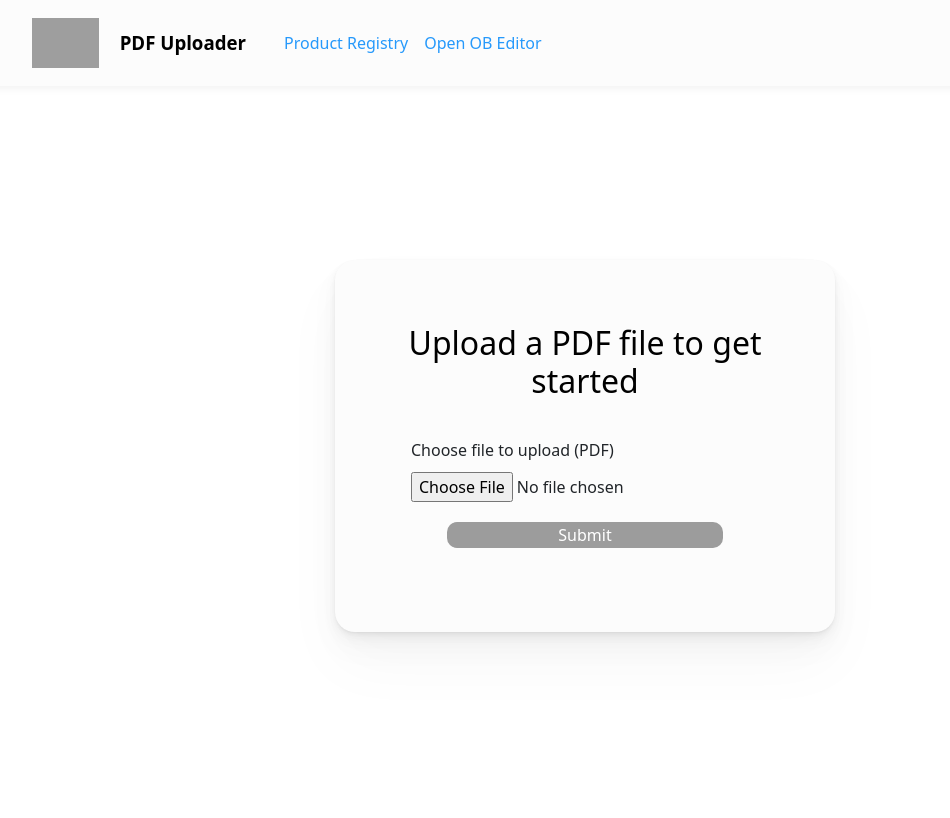
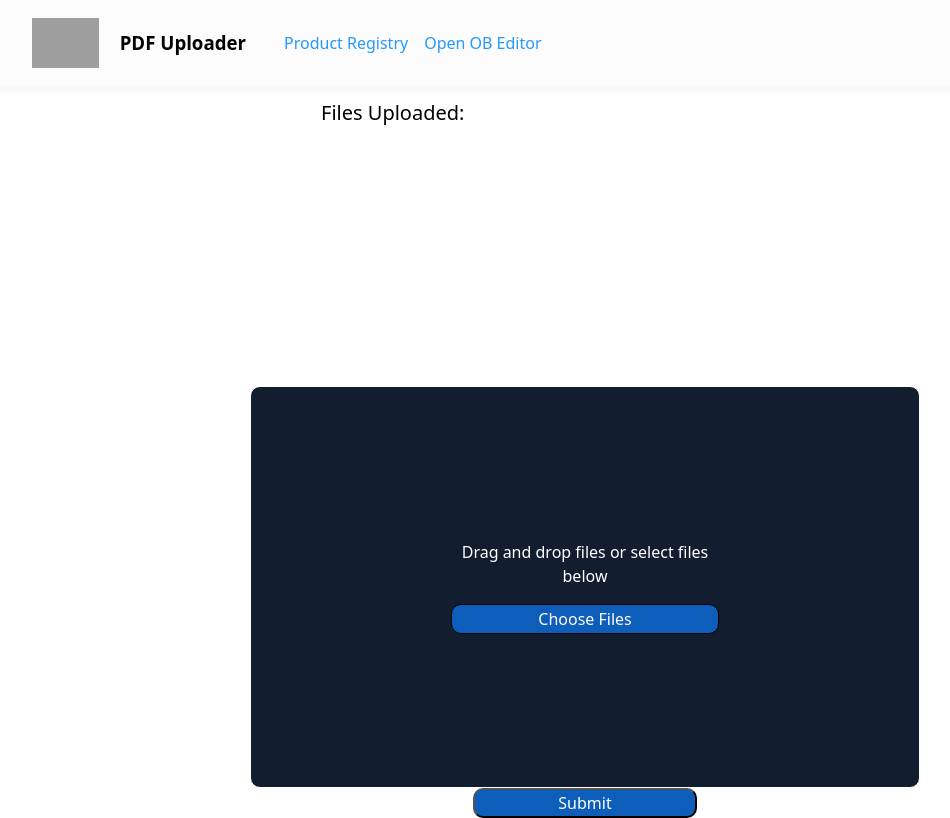
Before and after one commit to cthao17/OrangeButtonPDF, a React (Vite) app: page / in a window 1280 px wide. Shown: the whole page, without its empty margins (55-1005 px from the left). Built offline with nearby package versions, Linux system fonts and the light colour scheme; grey boxes are pictures that could not be loaded.

Commit message:
Adding Drag and Drop Upload Box

```diff
--- a/src/components/Home.jsx
+++ b/src/components/Home.jsx
@@ -1,13 +1,15 @@
 import axios from "axios";
 import "./styles.css";
-import { useState } from "react";
+import { useState, useRef } from "react";
 import {Toast, ToastContainer} from "react-bootstrap";
 import {useNavigate} from 'react-router-dom'
 
 function Home(props) {
     const [showSuccess, setShowSuccess] = useState(false);
     const [showInvalid, setShowInvalid] = useState(false);
+    const [showDuplicate, setShowDuplicate] = useState(false);
     const navigate = useNavigate();
+
     // https://www.npmjs.com/package/react-pdf
     // find way to handle/view pdfs in react (look for good packages: well maintained with not too many dependencies)
     const [fileState, setFileState] = useState( {
@@ -15,20 +17,7 @@ function Home(props) {
         numPages: null,
         pageNumber: 1
     })
-    const fileSelected = (e) => {
-        console.log(e);
-        if (e.target.files.length === 0) {
-            // do nothing (deselect case)
-        }else{
-            console.log(e.target.value);
-            if (e.target.value.toUpperCase().endsWith(".PDF")) {
-                setShowSuccess(true);
-                setFileState( {selectedFile : e.target.files[0]});
-            }else{
-                setShowInvalid(true);
-            }
-        }
-    }
+
     // https://stackoverflow.com/questions/53132236/file-upload-with-reactjs-and-flask
     // https://stackoverflow.com/questions/60544939/cors-issues-for-flask-api-call-from-react-both-in-localhost
     const uploadFile = () => {
@@ -39,12 +28,56 @@ function Home(props) {
             .then(res => console.log(res))
             .catch(err => console.error(err));
     }
+
     const handleSubmit = (e) => {
         e.preventDefault();
         // parse form, get results
         // redirect to results
         uploadFile();
         navigate('/results');
+    }
+
+    const [files, setFiles] = useState([])
+    const inputRef = useRef()
+    const handleClick = () => {
+        inputRef.current.click()
+    }
+
+    const handleFiles = (fileList, mode = 'w') => {
+        if (fileList.length === 0) {
+            return;
+        }
+
+        Array.from(fileList).forEach(file => {
+            if (!file.name.toUpperCase().endsWith(".PDF")) {
+                setShowInvalid(true);
+                return;
+            }
+
+            if (files.some(existingFile => existingFile.name === file.name)) {
+                setShowDuplicate(true);
+                return;
+            }
+
+            setShowSuccess(true);
+            if (mode === 'a') {
+                // Add file to the existing files list if mode is 'a'
+                setFiles(prevFiles => [...prevFiles, file]);
+            } else {
+                // Replace files list with new files if mode is 'w'
+                setFiles([file]);
+            }
+        });
+    }
+
+    const removeFile = (name) => {
+        const newFiles = files.filter((file) => file.name !== name)
+        setFiles(newFiles)
+    }
+
+    const preventBubbling = (e) => {
+        e.stopPropagation()
+        e.preventDefault()
     }
 
     console.log(fileState.selectedFile);
@@ -62,23 +95,53 @@ function Home(props) {
             </Toast.Header>
             <Toast.Body className="text-white">Invalid file type! Select a pdf.</Toast.Body>
             </Toast>
+            <Toast onClose={() => setShowDuplicate(false)} show={showDuplicate} delay={3000} bg="warning" animation autohide>
+                    <Toast.Header>
+                        <strong className="me-auto">Notification</strong>
+                    </Toast.Header>
+                    <Toast.Body className="text-white">Duplicate file detected!</Toast.Body>
+                </Toast>
         </ToastContainer>
         <div id = "wrapper">
-            <div id="home-content-container">
-                <h2 id="home-header">Upload a PDF file to get started</h2>
-                <form onSubmit={handleSubmit}>
-                    <div id = "upload-form">
-                        <div id = "upload-input-container">
-                            <label htmlFor="file" id="upload-label">
-                                Choose file to upload (PDF)
-                            </label>
-                            <input type="file" accept="pdf" id = "file" onChange={(e)=> fileSelected(e)}/>
-                        </div>
+            <div id="list">
+                <h5>Files Uploaded:</h5>
+                    {files && (
+                        <ul id="files">
+                            {files.map((file, i) => (
+                                <li key={file.name}>
+                                    {i + 1}. {file.name}
+                                    <span>
+                                        <button id="removeButton" onClick={() => removeFile(file.name)}>Remove</button>
+                                    </span>
+                                </li>
+                            ))}
+                        </ul>
+                    )}
+            </div>
+            <div
+                id="form"
+                onDragEnter={preventBubbling}
+                onDragOver={preventBubbling}
+                onDrop={(e) => {
+                    preventBubbling(e);
+                    handleFiles(e.dataTransfer.files, 'a');
+                }}>
+                <i id="fa fa-cloud-upload fa-4x"></i>
+                <p>Drag and drop files or select files below</p>
 
-                        <button type = "submit" id="submit-btn" disabled={fileState.selectedFile === null}>Submit</button>
-                    </div>
-                </form>
+                <input
+                    ref={inputRef}
+                    type="file"
+                    multiple
+                    style={{ display: 'none' }}
+                    onChange={(e) => handleFiles(e.target.files, 'a')}
+                />
+                <button onClick={handleClick}>Choose Files</button>
             </div>
+
+            <button id="submit" onClick={handleSubmit}>
+                Submit
+            </button>
         </div>
 
 
--- a/src/components/styles.css
+++ b/src/components/styles.css
@@ -32,6 +32,7 @@
     display: flex;
     justify-content: center;
     align-items: center;
+    flex-direction: column;
     min-height: 90vh;
     /* background-color: #f0f0f0; */
 }
@@ -119,3 +120,65 @@
 #show-more-btn:hover{
     background-color: #818181;
 }
+
+/*HERE is the Drag and Drop CSS */
+#list {
+    width: 50%;
+    padding: 15px;
+    color: black;
+    min-height: 300px;
+    max-height: 300px;
+    overflow-y: auto;
+  }
+
+  #form {
+    background-color: #121d2f;
+    width: 60%;
+    padding: 200px;
+    max-height: 400px;
+    display: flex;
+    flex-direction: column;
+    align-items: center;
+    justify-content: center;
+    border: 1px solid white;
+    align-self: center;
+    box-sizing: border-box;
+    border-radius: 10px;
+  }
+
+  #form i,
+  #form p {
+    color: white;
+    width: 100%;
+    text-align: center;
+
+  }
+
+  #removeButton {
+    margin-bottom: 5px;
+    margin-left: 10px;
+    background-color:#ff0909bd;
+    border-radius: 10px;
+    border: 1.4px solid black;
+    color: white;
+}
+
+  #form button {
+    background: #0d5eba;
+    color: white;
+    border: 1px solid black;
+    padding: 2px 8px;
+    width: 100%;
+    border-radius: 10px;
+
+  }
+
+  #submit {
+    width: 20%;
+    margin: auto;
+    border-radius: 10px;
+    align-self: center;
+    background-color:#0d5eba;
+    transition: background-color 0.3s;
+    color: white;
+}
```
Also changed, not shown: 1 other file (tests, documents, lock files or other folders).
